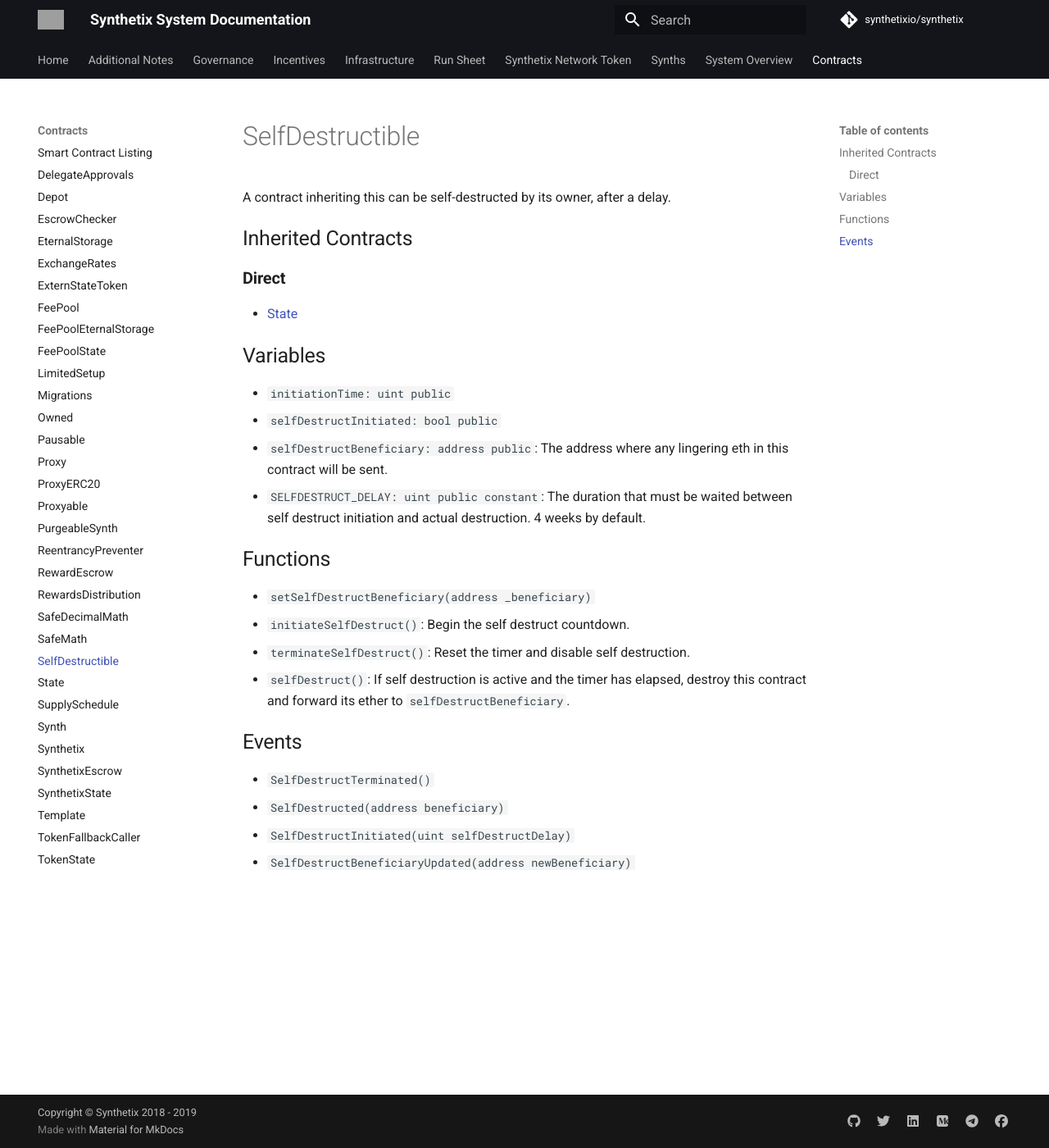
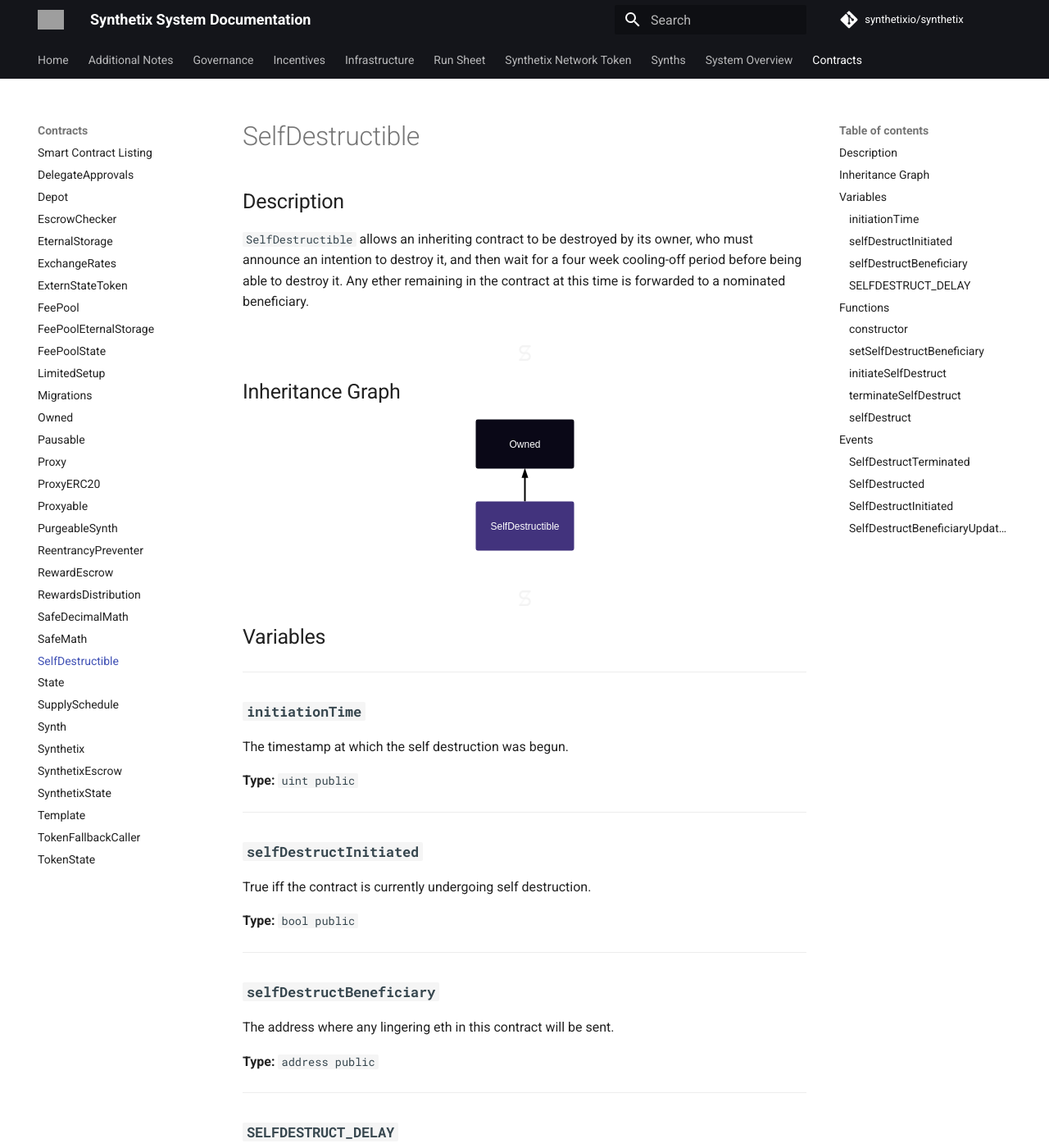
Before and after one commit to Synthetixio/synthetix, an MkDocs documentation site: the page built from docs/contracts/SelfDestructible.md, in a window 1280 px wide and 1400 px high. Shown: the whole window at 82% size. Built offline with MkDocs 1.6.1 and Material for MkDocs 9.7.7, drawn with Linux system fonts in a browser that asks for light colours; comment, search, counter and statistics services are not loaded; some of the changed text lies outside the part shown; grey boxes are pictures that could not be loaded.

Commit message:
SelfDestructible notes.

```diff
--- a/docs/contracts/SelfDestructible.md
+++ b/docs/contracts/SelfDestructible.md
@@ -1,30 +1,207 @@
 # SelfDestructible
 
-A contract inheriting this can be self-destructed by its owner, after a delay.
+## Description
 
-## Inherited Contracts
+`SelfDestructible` allows an inheriting contract to be destroyed by its owner, who must announce an intention to destroy it, and then wait for a four week cooling-off period before being able to destroy it. Any ether remaining in the contract at this time is forwarded to a nominated beneficiary.
 
-### Direct
+<section-sep />
 
-* [State](State.md)
+## Inheritance Graph
+
+<inheritance-graph>
+    ![SelfDestructible inheritance graph](../img/graphs/SelfDestructible.svg)
+</inheritance-graph>
+
+<section-sep />
 
 ## Variables
 
-* `initiationTime: uint public`
-* `selfDestructInitiated: bool public`
-* `selfDestructBeneficiary: address public`: The address where any lingering eth in this contract will be sent.
-* `SELFDESTRUCT_DELAY: uint public constant`: The duration that must be waited between self destruct initiation and actual destruction. 4 weeks by default.
+---
+
+### `initiationTime`
+
+The timestamp at which the self destruction was begun.
+
+**Type:** `uint public`
+
+---
+
+### `selfDestructInitiated`
+
+True iff the contract is currently undergoing self destruction.
+
+**Type:** `bool public`
+
+---
+
+### `selfDestructBeneficiary`
+
+The address where any lingering eth in this contract will be sent.
+
+**Type:** `address public`
+
+---
+
+### `SELFDESTRUCT_DELAY`
+
+The duration (four weeks) that must be waited between self destruct initiation and actual destruction. That is the contract can only be destroyed after the timestamp `initiationTime + 4 weeks`.
+
+**Type:** `uint public constant`
+
+---
+
+<section-sep />
 
 ## Functions
 
-* `setSelfDestructBeneficiary(address _beneficiary)`
-* `initiateSelfDestruct()`: Begin the self destruct countdown.
-* `terminateSelfDestruct()`: Reset the timer and disable self destruction.
-* `selfDestruct()`: If self destruction is active and the timer has elapsed, destroy this contract and forward its ether to `selfDestructBeneficiary`.
+---
+
+### `constructor`
+
+Initialises the inherited [`Owned`](Owned.md) instance and nominates that owner as the initial [self destruct beneficiary](#selfdestructbeneficiary).
+
+??? example "Details"
+
+    **Signature**
+
+    `constructor(address _owner) public`
+
+    **Superconstructors**
+
+    * [`Owned(_owner)`](Owned.md#constructor)
+
+    **Preconditions**
+
+    * The transaction reverts if the provided owner is the zero address.
+
+    **Emits**
+
+    * [`SelfDestructBeneficiaryUpdated(_owner)`](#selfdestructbeneficiaryupdated)
+
+---
+
+### `setSelfDestructBeneficiary`
+
+Changes the [self destruct beneficiary](#selfdestructbeneficiary).
+
+??? example "Details"
+
+    **Signature**
+
+    `setSelfDestructBeneficiary(address _beneficiary) external`
+
+    **Modifiers**
+
+    * [Owned.onlyOwner](Owned.md#onlyowner)
+
+    **Preconditions**
+
+    * The transaction reverts if the provided beneficiary is the zero address.
+
+    **Emits**
+
+    * [`SelfDestructBeneficiaryUpdated(_beneficiary)`](#selfdestructbeneficiaryupdated)
+
+---
+
+### `initiateSelfDestruct`
+
+Begins the self destruct countdown, updating [`initiationTime`](#initiationtime) and [`selfDestructInitiated`](#selfdestructinitiated). Only once the delay has elapsed can the contract be destroyed.
+
+??? example "Details"
+    **Signature**
+
+    `initiateSelfDestruct() external`
+
+    **Modifiers**
+
+    * [Owned.onlyOwner](Owned.md#onlyowner)
+
+    **Emits**
+
+    * [`SelfDestructInitiated(`](#selfdestructinitiated)[`SELFDESTRUCT_DELAY`](#selfdestruct_delay)[`)`](#selfdestructinitiated)
+
+---
+
+### `terminateSelfDestruct`
+
+Resets the timer and disables self destruction.
+
+??? example "Details"
+
+    **Signature**
+
+    `terminateSelfDestruct() external`
+
+    **Modifiers**
+
+    * [Owned.onlyOwner](Owned.md#onlyowner)
+
+    **Emits**
+
+    * [`SelfDestructTerminated()`](#selfdestructterminated)
+
+---
+
+### `selfDestruct`
+
+If self destruction is active and the timer has elapsed, destroy this contract and forward its ether to [`selfDestructBeneficiary`](#selfdestructbeneficiary).
+
+??? example "Details"
+
+    **Signature**
+
+    `selfDestruct() external`
+
+    **Modifiers**
+
+    * [Owned.onlyOwner](Owned.md#onlyowner)
+
+    **Preconditions**
+
+    * The transaction reverts if [self destruction has not been initiated](#selfdestructinitiated).
+    * The transaction reverts if the [self destruct delay has not elapsed](#selfdestruct_delay).
+
+    **Emits**
+
+    * [`SelfDestructed()`](#selfdestructed)
+
+<section-sep />
 
 ## Events
 
-* `SelfDestructTerminated()`
-* `SelfDestructed(address beneficiary)`
-* `SelfDestructInitiated(uint selfDestructDelay)`
-* `SelfDestructBeneficiaryUpdated(address newBeneficiary)`
+---
+
+### `SelfDestructTerminated`
+
+Self destruction was terminated by the contract owner.
+
+**Signature:** `SelfDestructTerminated()`
+
+---
+
+### `SelfDestructed`
+
+The contract was destroyed, forwarding the ether on to the [beneficiary](#selfdestructbeneficiary).
+
+**Signature:** `SelfDestructed(address beneficiary)`
+
+---
+
+### `SelfDestructInitiated`
+
+Self destruction was initiated with the indicated delay time.
+
+**Signature:** `SelfDestructInitiated(uint selfDestructDelay)`
+
+---
+
+### `SelfDestructBeneficiaryUpdated`
+
+The self destruct beneficiary was changed to the indicated new address.
+
+**Signature:** `SelfDestructBeneficiaryUpdated(address newBeneficiary)`
+
+---
+
+<section-sep />
```
Also changed, not shown: docs/run-sheet.md (+1 -1 lines), docs/img/graphs/SelfDestructible.svg (added), 1 other file.
